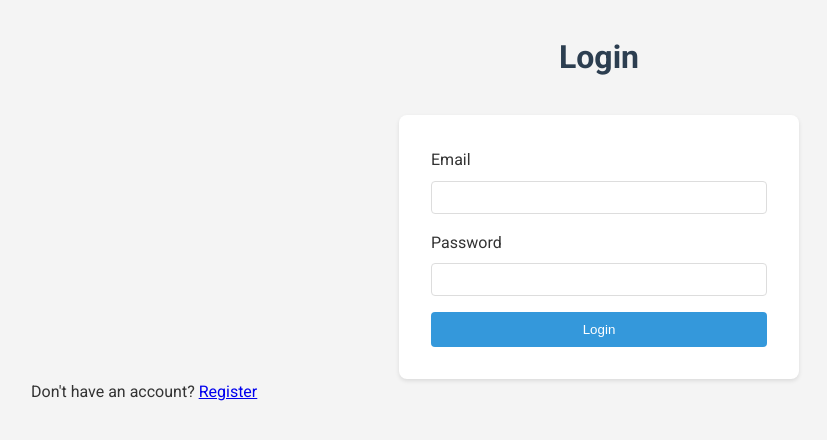
After one commit to justinepdevasia/cloudnative-development, a Flask app: page /login in a window 1280 px wide. The commit adds this page. Shown: the top 440 px of the page, without its empty margins (41-868 px from the left). Run offline with Flask 3, Linux system fonts and the light colour scheme; parts of the project's set-up code (start-up, migrations or seed data) failed here and were passed over.

Commit message:
user registartion and login

```diff
--- a/app.py
+++ b/app.py
@@ -1,11 +1,28 @@
 import os
-from flask import Flask, request, redirect, url_for, render_template, send_file, jsonify
+from flask import Flask, request, redirect, url_for, render_template, send_file, jsonify, session
 from google.cloud import storage
 from werkzeug.utils import secure_filename
 import io
 import google.generativeai as genai
+import pyrebase
+from functools import wraps
 
 app = Flask(__name__)
+app.secret_key = os.environ.get("FLASK_SECRET_KEY")
+
+FIREBASE_CONFIG = {
+    "apiKey": os.environ.get("FIREBASE_API_KEY"),
+    "authDomain": os.environ.get("FIREBASE_AUTH_DOMAIN"),
+    "projectId": os.environ.get("FIREBASE_PROJECT_ID"),
+    "storageBucket": os.environ.get("FIREBASE_STORAGE_BUCKET"),
+    "messagingSenderId": os.environ.get("FIREBASE_MESSAGING_SENDER_ID"),
+    "appId": os.environ.get("FIREBASE_APP_ID"),
+    "measurementId": os.environ.get("FIREBASE_MEASUREMENT_ID")
+}
+
+# Firebase initialization
+firebase = pyrebase.initialize_app(FIREBASE_CONFIG)
+auth = firebase.auth()
 
 # Configure Google Cloud Storage
 BUCKET_NAME = "cloudnative_bucket"  # Replace with your actual bucket name
@@ -23,10 +40,10 @@ ALLOWED_EXTENSIONS = {'png', 'jpg', 'jpeg', 'gif'}
 def allowed_file(filename):
     return '.' in filename and filename.rsplit('.', 1)[1].lower() in ALLOWED_EXTENSIONS
 
-def upload_to_gcs(file, filename):
-    blob = bucket.blob(filename)
+def upload_to_gcs(file, filename, user_email):
+    blob = bucket.blob(f"users/{user_email}/{filename}")
     blob.upload_from_file(file, content_type=file.content_type)
-    return filename
+    return f"users/{user_email}/{filename}"
 
 def analyze_image(file):
     # Save file temporarily
@@ -51,7 +68,10 @@ def analyze_image(file):
     return caption, description
 
 @app.route('/', methods=['GET', 'POST'])
+@login_required
 def index():
+    user_email = session['user']
+
     if request.method == 'POST':
         if 'file' not in request.files:
             return jsonify({'error': 'No file part'}), 400
@@ -64,48 +84,113 @@ def index():
         if file and allowed_file(file.filename):
             filename = secure_filename(file.filename)
 
+            # Store original file position
+            original_position = file.tell()
+
             # Analyze the image
             caption, description = analyze_image(file)
 
-            # Upload the image
-            file.seek(0)
-            upload_to_gcs(file, filename)
+            # Reset file position for upload
+            file.seek(original_position)
 
-            # Save caption and description
-            info_filename = f"{os.path.splitext(filename)[0]}_info.txt"
+            # Upload the image to user-specific folder
+            user_filename = f"users/{user_email}/{filename}"
+            upload_to_gcs(file, user_filename)
+
+            # Save caption and description in user-specific folder
+            info_filename = f"users/{user_email}/{os.path.splitext(filename)[0]}_info.txt"
             info_content = f"Caption: {caption}\nDescription: {description}"
             info_blob = bucket.blob(info_filename)
             info_blob.upload_from_string(info_content)
 
             return jsonify({'success': True, 'message': 'File uploaded successfully'}), 200
 
-        return jsonify({'error': 'File not allowed'}), 400
+        return jsonify({'error': 'File type not allowed'}), 400
 
-    # GET request: List all image filenames in the bucket
-    blobs = bucket.list_blobs()
-    image_filenames = [blob.name for blob in blobs if not blob.name.endswith('_info.txt')]
-    return render_template('index.html', images=image_filenames)
+    # For GET request: List all image filenames in the user's folder
+    try:
+        blobs = bucket.list_blobs(prefix=f"users/{user_email}/")
+        image_filenames = [
+            blob.name
+            for blob in blobs
+            if not blob.name.endswith('_info.txt') and any(blob.name.lower().endswith(ext) for ext in ALLOWED_EXTENSIONS)
+        ]
 
-@app.route('/images/<filename>')
+        return render_template('index.html', images=image_filenames, user_email=user_email)
+    except Exception as e:
+        print(f"Error listing blobs: {e}")  # For debugging
+        return render_template('index.html', images=[], user_email=user_email, error="Error loading images")
+
+@app.route('/images/<path:filename>')
+@login_required
 def get_image(filename):
-    blob = bucket.blob(filename)
-    image_data = blob.download_as_bytes()
-    return send_file(io.BytesIO(image_data), mimetype=blob.content_type)
+    user_email = session['user']
+    blob = bucket.blob(f"users/{user_email}/{filename}")
 
-@app.route('/image-info/<filename>')
+    try:
+        image_data = blob.download_as_bytes()
+        return send_file(io.BytesIO(image_data), mimetype=blob.content_type)
+    except Exception as e:
+        return jsonify({'error': 'Image not found'}), 404
+
+@app.route('/image-info/<path:filename>')
+@login_required
 def image_info(filename):
-    info_filename = f"{os.path.splitext(filename)[0]}_info.txt"
+    user_email = session['user']
+    info_filename = f"users/{user_email}/{os.path.splitext(filename)[0]}_info.txt"
     info_blob = bucket.blob(info_filename)
 
-    if info_blob.exists():
-        info_content = info_blob.download_as_text()
-        caption, description = info_content.split('\n')
-        return jsonify({
-            'caption': caption.split(': ')[1],
-            'description': description.split(': ')[1]
-        })
-    else:
-        return jsonify({'error': 'Image info not found'}), 404
+    try:
+        if info_blob.exists():
+            info_content = info_blob.download_as_text()
+            caption, description = info_content.split('\n')
+            return jsonify({
+                'caption': caption.split(': ')[1],
+                'description': description.split(': ')[1]
+            })
+        else:
+            return jsonify({'error': 'Image info not found'}), 404
+    except Exception as e:
+        return jsonify({'error': 'Error retrieving image info'}), 500
+
+def login_required(f):
+    @wraps(f)
+    def decorated_function(*args, **kwargs):
+        if 'user' not in session:
+            return redirect(url_for('login'))
+        return f(*args, **kwargs)
+    return decorated_function
+
+@app.route('/register', methods=['GET', 'POST'])
+def register():
+    if request.method == 'POST':
+        email = request.form.get('email')
+        password = request.form.get('password')
+        try:
+            user = auth.create_user_with_email_and_password(email, password)
+            session['user'] = email
+            return redirect(url_for('index'))
+        except Exception as e:
+            return render_template('register.html', error="Registration failed")
+    return render_template('register.html')
+
+@app.route('/login', methods=['GET', 'POST'])
+def login():
+    if request.method == 'POST':
+        email = request.form.get('email')
+        password = request.form.get('password')
+        try:
+            user = auth.sign_in_with_email_and_password(email, password)
+            session['user'] = email
+            return redirect(url_for('index'))
+        except Exception as e:
+            return render_template('login.html', error="Invalid credentials")
+    return render_template('login.html')
+
+@app.route('/logout')
+def logout():
+    session.pop('user', None)
+    return redirect(url_for('login'))
 
 if __name__ == '__main__':
     app.run(debug=True, host='0.0.0.0', port=int(os.environ.get('PORT', 8080)))
--- a/requirements.txt
+++ b/requirements.txt
@@ -1,3 +1,5 @@
 Flask>=3.0.3
 google-cloud-storage>=2.18.2
 google-generativeai>=0.8.3
+pyrebase4>=4.8.0
+firebase-admin>=6.5.0
--- a/static/styles.css
+++ b/static/styles.css
@@ -170,3 +170,58 @@ h1 {
     font-size: 1rem;
     line-height: 1.6;
 }
+
+.auth-form {
+    max-width: 400px;
+    margin: 0 auto;
+    background-color: #fff;
+    padding: 2rem;
+    border-radius: 8px;
+    box-shadow: 0 2px 4px rgba(0,0,0,0.1);
+}
+
+.form-group {
+    margin-bottom: 1rem;
+}
+
+.form-group label {
+    display: block;
+    margin-bottom: 0.5rem;
+}
+
+.form-group input {
+    width: 100%;
+    padding: 0.5rem;
+    border: 1px solid #ddd;
+    border-radius: 4px;
+}
+
+.auth-form button {
+    width: 100%;
+    padding: 10px;
+    background-color: #3498db;
+    color: #fff;
+    border: none;
+    border-radius: 4px;
+    cursor: pointer;
+}
+
+.error {
+    color: #e74c3c;
+    margin-bottom: 1rem;
+}
+
+.user-info {
+    display: flex;
+    justify-content: space-between;
+    align-items: center;
+    margin-bottom: 1rem;
+}
+
+.logout-btn {
+    padding: 0.5rem 1rem;
+    background-color: #e74c3c;
+    color: #fff;
+    text-decoration: none;
+    border-radius: 4px;
+}
--- a/templates/index.html
+++ b/templates/index.html
@@ -10,6 +10,11 @@
 <body>
     <div class="container">
         <h1>Professional Image Gallery</h1>
+
+        <div class="user-info">
+            <p>Logged in as: {{ user_email }}</p>
+            <a href="{{ url_for('logout') }}" class="logout-btn">Logout</a>
+        </div>
 
         <form id="upload-form" class="upload-form" action="{{ url_for('index') }}" method="post" enctype="multipart/form-data">
             <div class="file-input-wrapper">
--- /dev/null
+++ b/templates/login.html
@@ -0,0 +1,30 @@
+<!DOCTYPE html>
+<html lang="en">
+<head>
+    <meta charset="UTF-8">
+    <meta name="viewport" content="width=device-width, initial-scale=1.0">
+    <title>Login</title>
+    <link href="https://fonts.googleapis.com/css2?family=Roboto:wght@300;400;700&display=swap" rel="stylesheet">
+    <link rel="stylesheet" href="{{ url_for('static', filename='styles.css') }}">
+</head>
+<body>
+    <div class="container">
+        <h1>Login</h1>
+        <form class="auth-form" method="post">
+            <div class="form-group">
+                <label for="email">Email</label>
+                <input type="email" id="email" name="email" required>
+            </div>
+            <div class="form-group">
+                <label for="password">Password</label>
+                <input type="password" id="password" name="password" required>
+            </div>
+            {% if error %}
+            <p class="error">{{ error }}</p>
+            {% endif %}
+            <button type="submit">Login</button>
+        </form>
+        <p>Don't have an account? <a href="{{ url_for('register') }}">Register</a></p>
+    </div>
+</body>
+</html>
```
Also changed, not shown: templates/register.html (added, +30 -0 lines).
